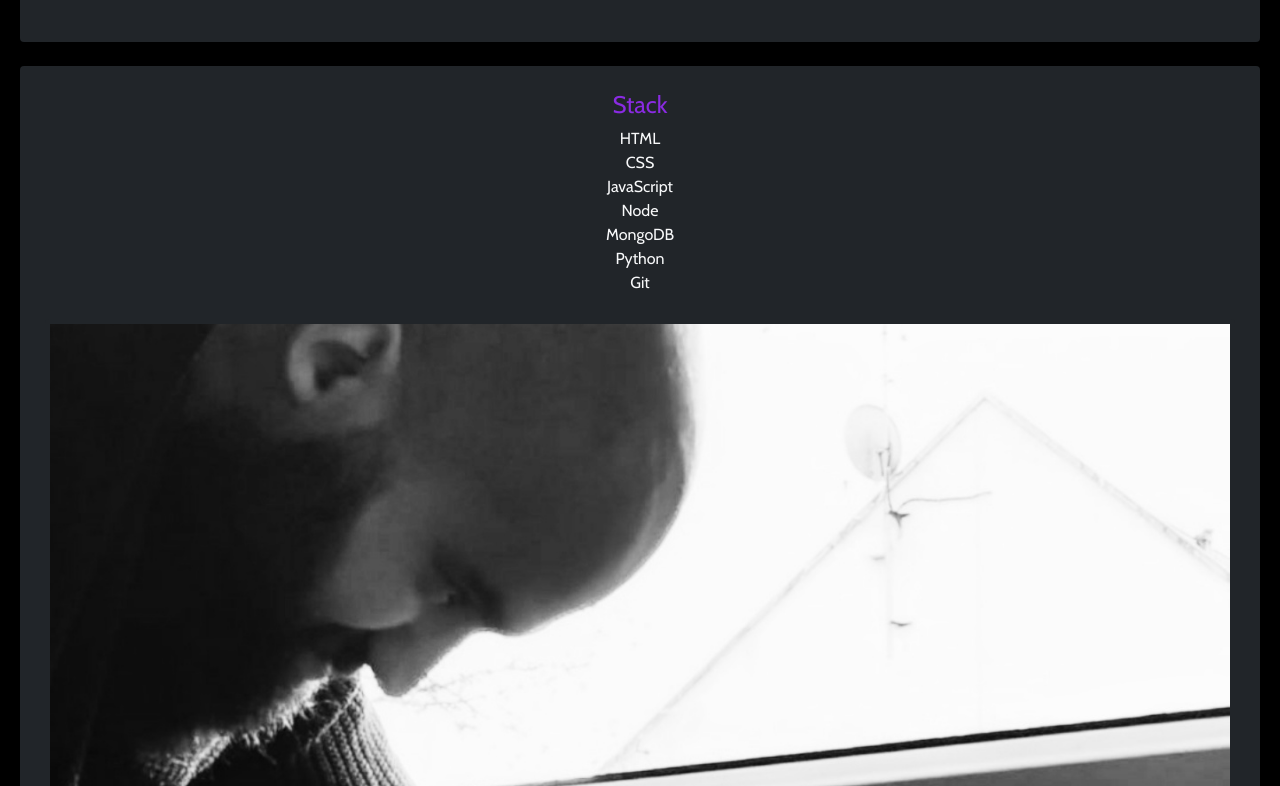
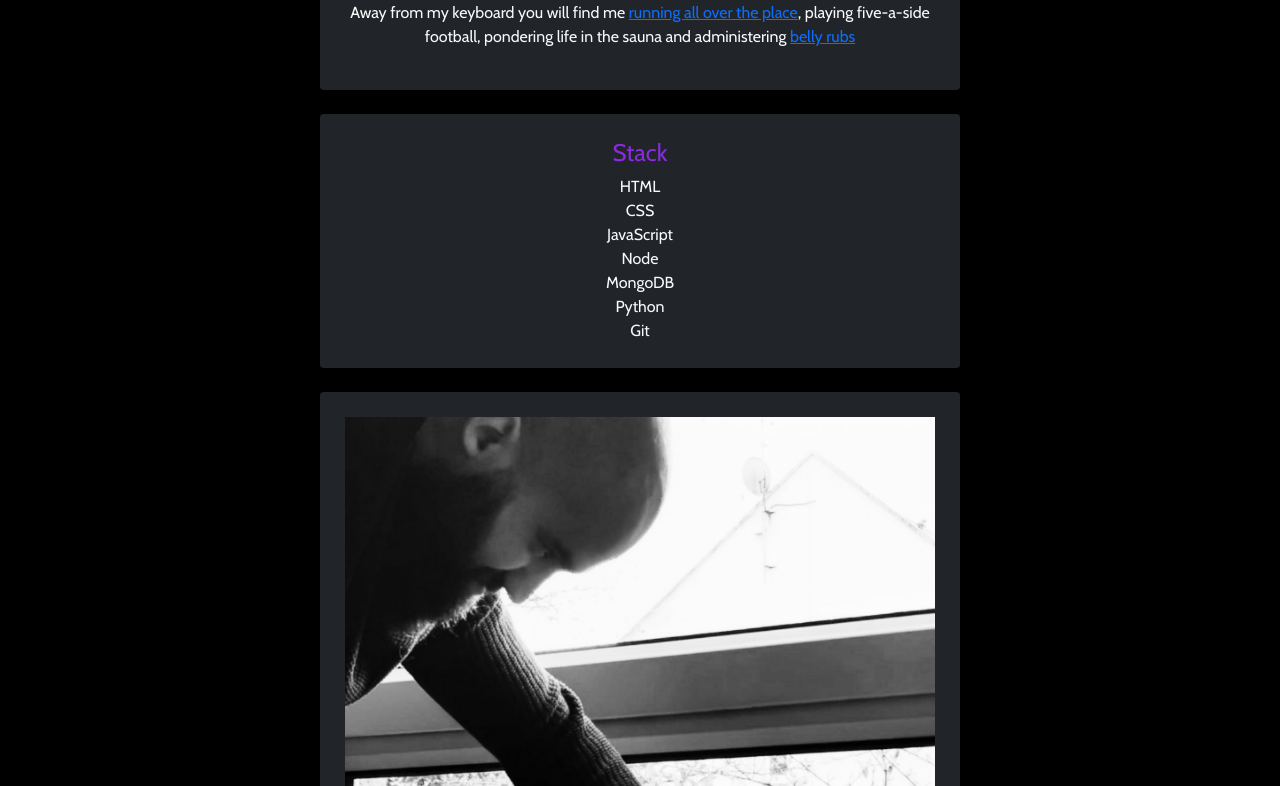
Before and after one commit to gj0-dev/gj0-dev.github.io, a plain HTML site: page index.html in a window 1280 px wide. Shown: the part 534-1320 px from the top of the page. Drawn offline with nearby package versions, Linux system fonts and the light colour scheme; a web font is replaced by a local one.

Commit message:
limited sizes of cards and adjusted spacing

```diff
--- a/styles.css
+++ b/styles.css
@@ -14,6 +14,8 @@ a:hover {
 
 .card {
   border: none;
+  max-width: 40rem;
+  margin: 0 auto
 }
 
 .introx {
@@ -157,12 +159,16 @@ ul {
 }
 
 .cert {
-  padding: 5px;
+  padding: 0 25px 10px 25px;
 
 }
 
 .footer-image {
-  padding: 5px;
+  padding: 25px;
+  animation: fadeIn;
+  animation-duration: 0.3s;
+  animation-delay: 4s;
+  animation-fill-mode: backwards;
 }
 
 .footer {
```
Also changed, not shown: index.html (+2 -2 lines), wdb.html (+11 -8 lines).
